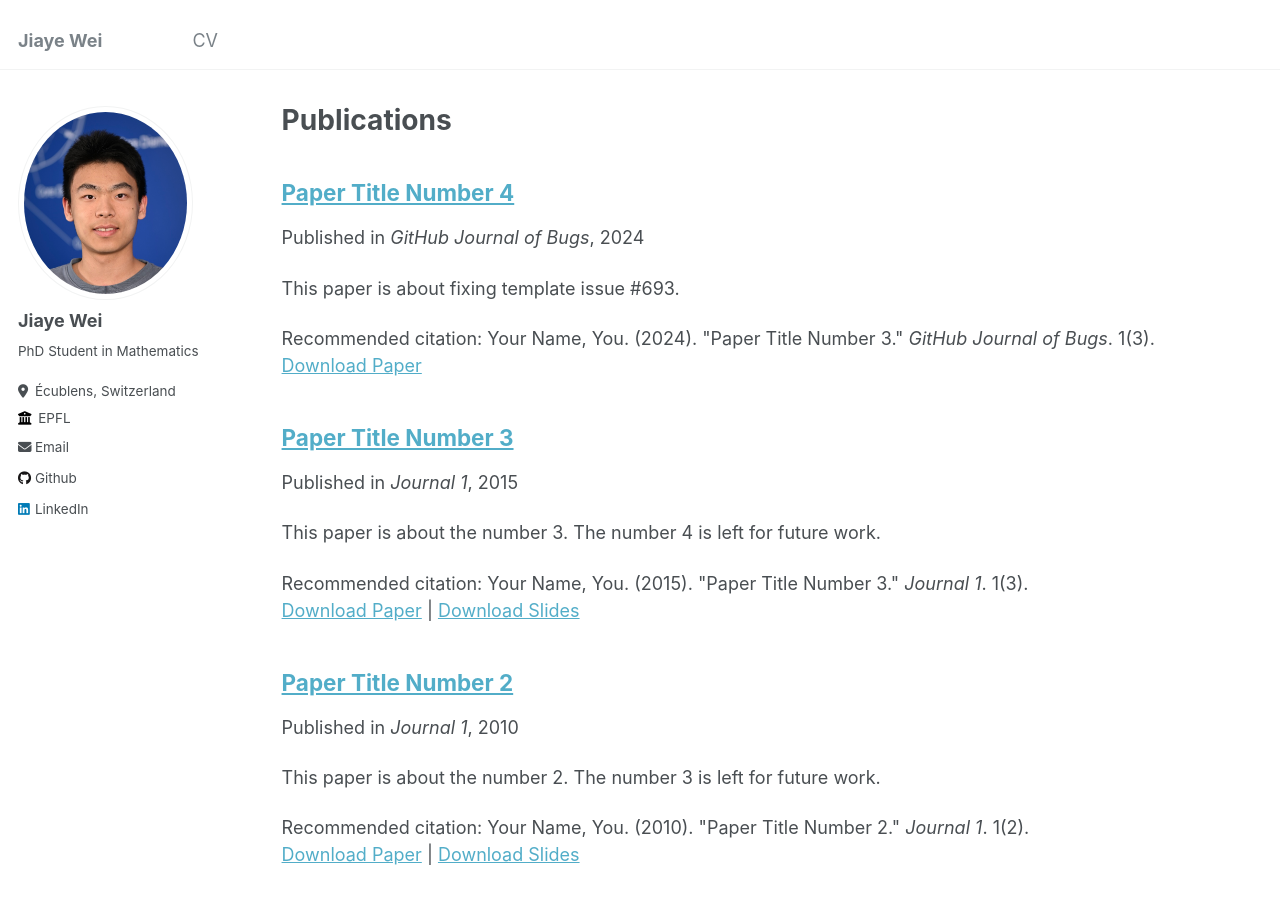
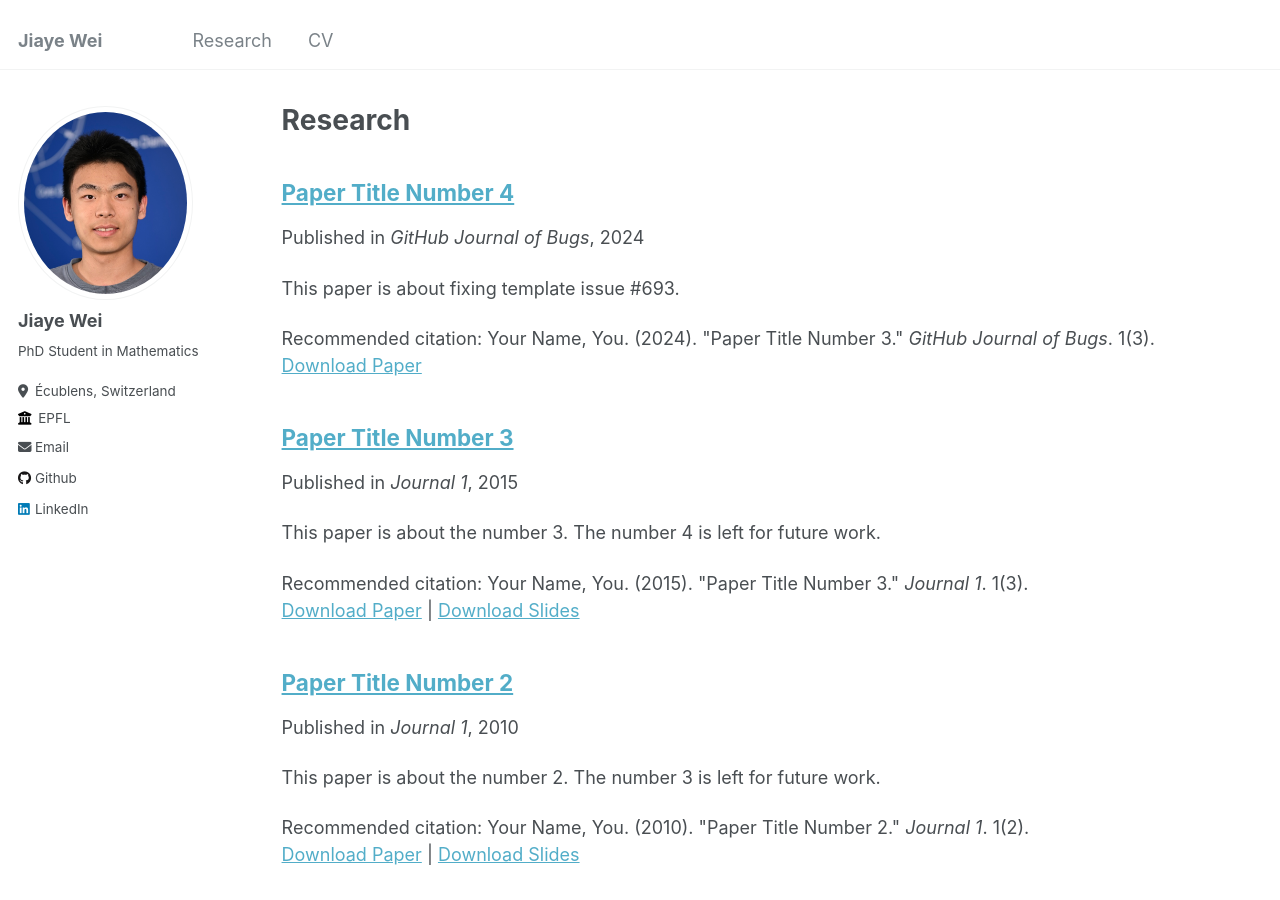
Before and after one commit to jiaye-W/jiaye-W.github.io, a Jekyll site: the page built from _pages/publications.md, in a window 1280 px wide and 900 px high. Built offline with Jekyll 4.4.1, drawn with Linux system fonts in a browser that asks for light colours.

Commit message:
Modify the page title and url

```diff
--- a/_data/navigation.yml
+++ b/_data/navigation.yml
@@ -1,7 +1,7 @@
 # main links links
 main:
-  # - title: "Publications"
-  #   url: /publications/
+  - title: "Research"
+    url: /research/
 
   # - title: "Talks"
   #   url: /talks/
--- a/_pages/publications.md
+++ b/_pages/publications.md
@@ -1,7 +1,7 @@
 ---
 layout: archive
-title: "Publications"
-permalink: /publications/
+title: "Research"
+permalink: /research/
 author_profile: true
 ---
 
```
